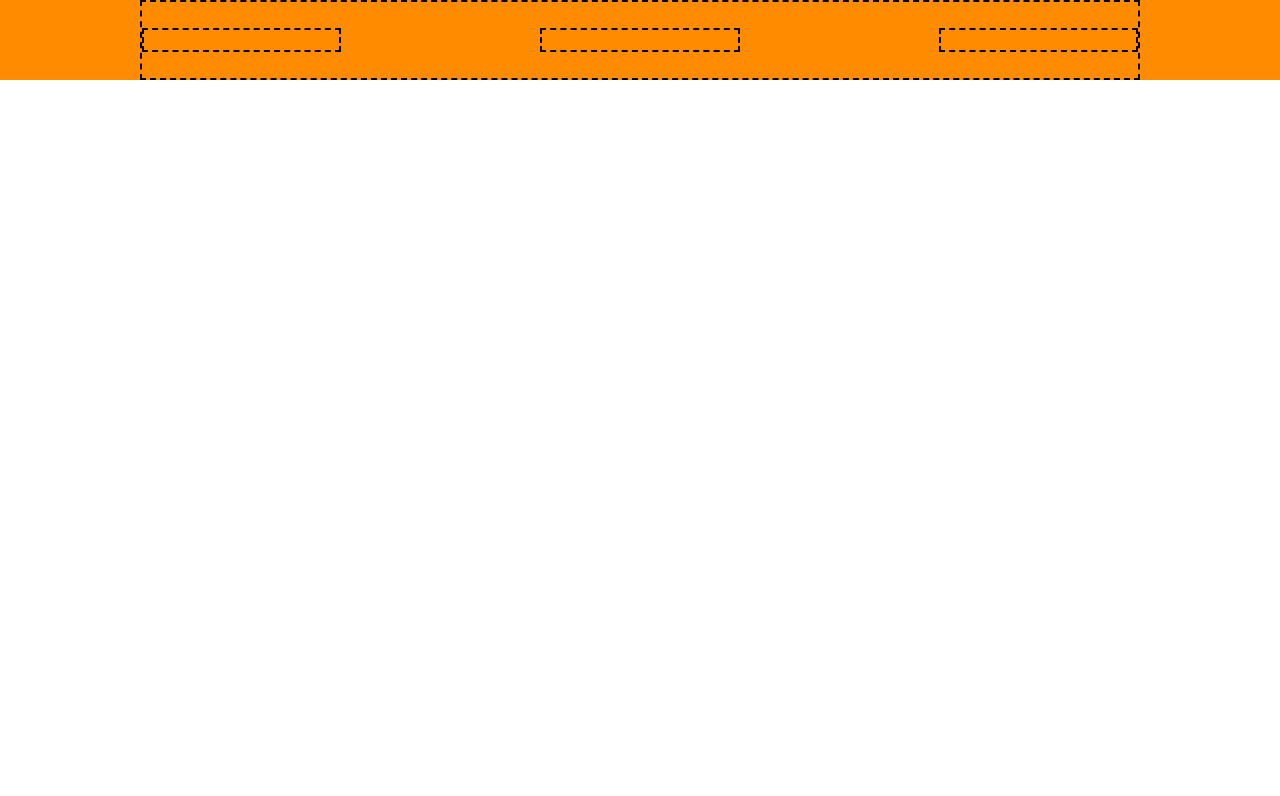
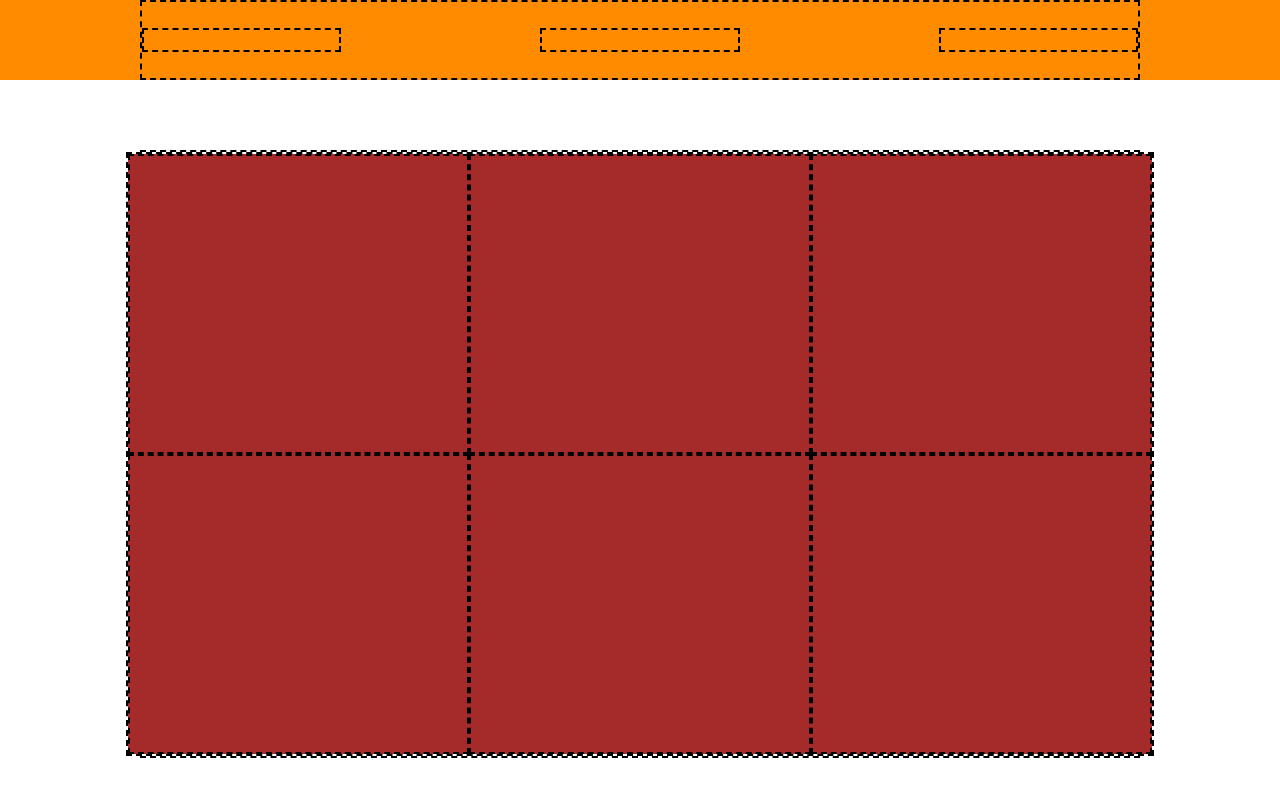
Before and after one commit to BiagioCaputo/html-css-boolando, a plain HTML site: page index.html in a window 1280 px wide. Drawn offline with Linux system fonts and the light colour scheme.

Commit message:
abbozzo main da rivedere

```diff
--- a/css/style.css
+++ b/css/style.css
@@ -10,6 +10,9 @@ body{
     font-family:Arial, Helvetica, sans-serif;
 }
 
+main{
+    padding-top: 70px;
+}
 
 /*Utili*/
 
@@ -48,3 +51,19 @@ header{
     padding:10px 0;
 
 }
+
+
+/*main*/
+
+.row{
+    margin: 0 -1rem;
+    flex-wrap: wrap;
+}
+
+.card{
+    padding: 1rem;
+    flex-basis:calc(100% / 3);
+    border: 2px dashed black;
+    background-color: brown;
+    min-height: 300px;
+}
--- a/index.html
+++ b/index.html
@@ -9,7 +9,7 @@
 </head>
 <body>
     <header>
-        <nav class="nav-bar container border ">
+        <nav class="nav-bar container border flex">
             <div class="gender border">
 
             </div>
@@ -26,6 +26,34 @@
 
 
     <main>
+        <div class="container border">
+            <div class="row flex border">
+                <div class="card">
+
+                </div>
+
+                <div class="card">
+
+                </div>
+
+                <div class="card">
+
+                </div>
+
+                <div class="card">
+
+                </div>
+
+                <div class="card">
+
+                </div>
+
+                <div class="card">
+
+                </div>
+
+            </div>
+        </div>
 
     </main>
 
```
